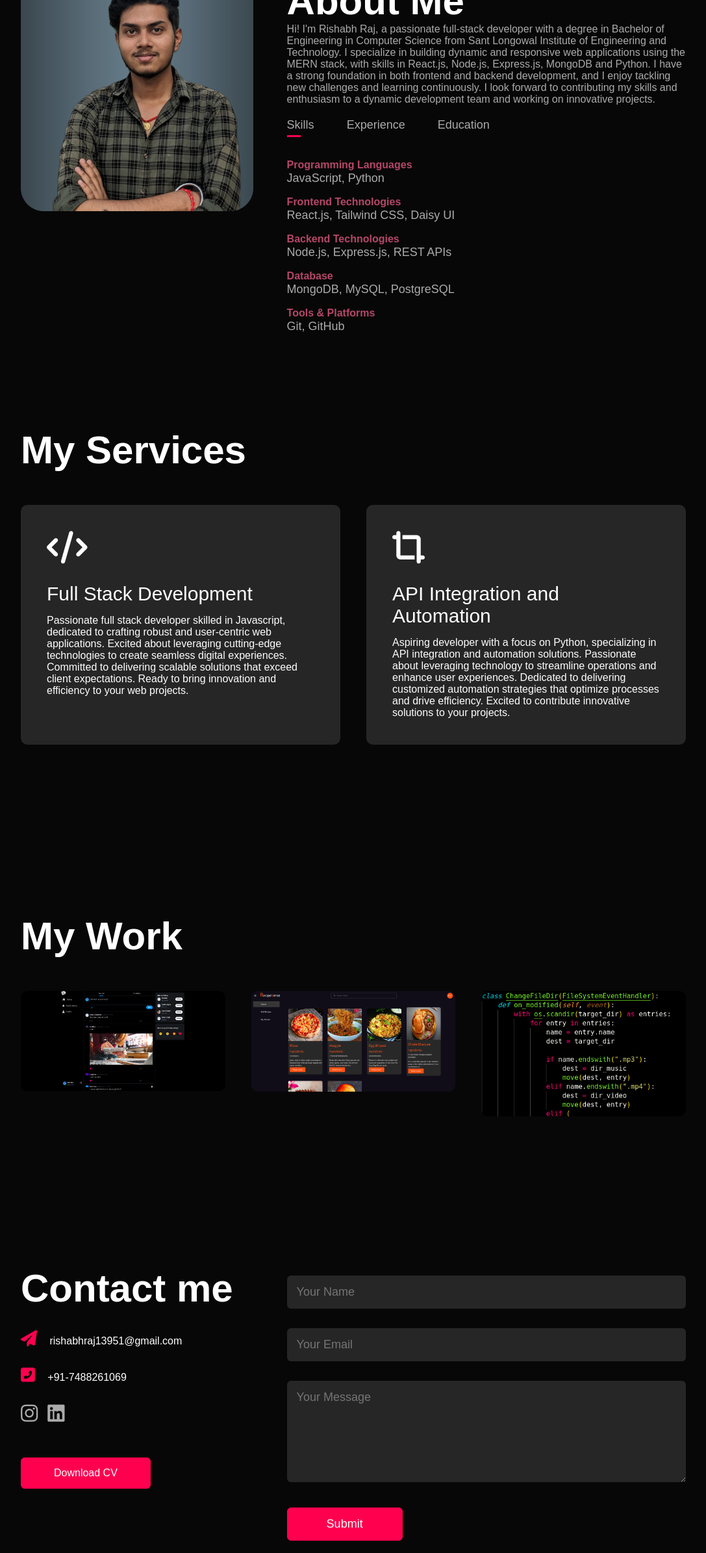
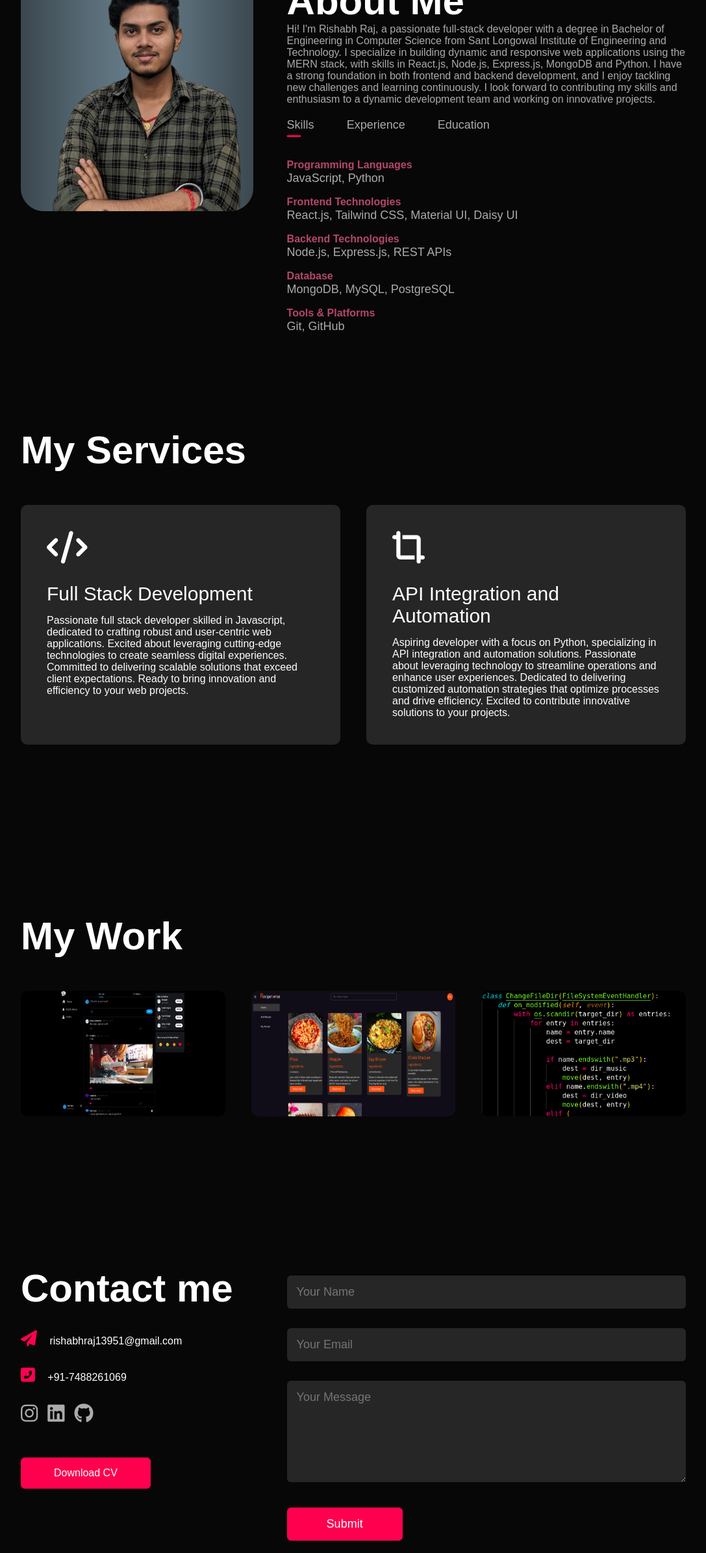
Before and after one commit to rishabh137/portfolio, a React (Create React App) app: page / in a window 1280 px wide. Shown: the part 792-3182 px from the top of the page at 65% size, without its empty margins (96-1183 px from the left). Built offline with nearby package versions, Linux system fonts and the light colour scheme.

Commit message:
css changes

```diff
--- a/src/components/MainContent.jsx
+++ b/src/components/MainContent.jsx
@@ -33,7 +33,7 @@ const MainContent = () => {
                             <div className={`tab-contents ${activeTab === "skills" ? 'active-tab' : ""}`} id="skills">
                                 <ul>
                                     <li><span>Programming Languages</span><br />JavaScript, Python</li>
-                                    <li><span>Frontend Technologies</span><br />React.js, Tailwind CSS, Daisy UI</li>
+                                    <li><span>Frontend Technologies</span><br />React.js, Tailwind CSS, Material UI, Daisy UI</li>
                                     <li><span>Backend Technologies</span><br />Node.js, Express.js, REST APIs</li>
                                     <li><span>Database</span><br />MongoDB, MySQL, PostgreSQL</li>
                                     <li><span>Tools & Platforms</span><br />Git, GitHub</li>
@@ -120,6 +120,7 @@ const MainContent = () => {
                             <div className="social-icons">
                                 <a href="https://www.instagram.com/rishabh_9462/" target="_blank"><i className="fab fa-instagram"></i></a>
                                 <a href="https://www.linkedin.com/in/rishabhi/" target="_blank"><i className="fab fa-linkedin"></i></a>
+                                <a href="https://github.com/rishabh137/" target="_blank"><i className="fab fa-github"></i></a>
                             </div>
                             <a href={resume} download="Rishabh_Raj" className="btn btn2">Download CV</a>
                         </div>
--- a/src/index.css
+++ b/src/index.css
@@ -221,6 +221,7 @@ nav ul li a:hover::after {
 
 .work img {
   width: 100%;
+  height: 100%;
   border-radius: 10px;
   display: block;
   transition: 0.5s;
```
Also changed, not shown: 1 other file (tests, documents, lock files or other folders).
